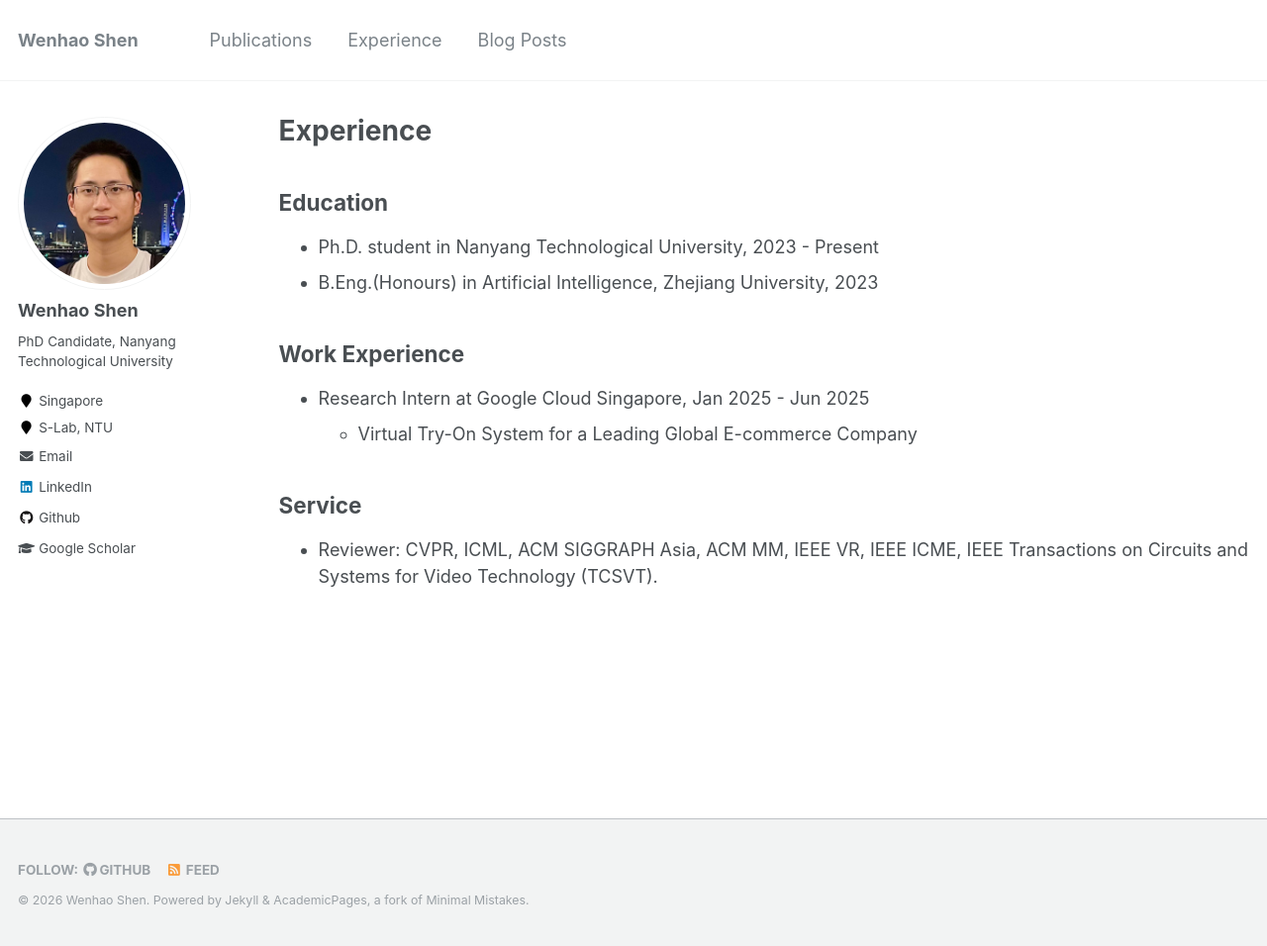
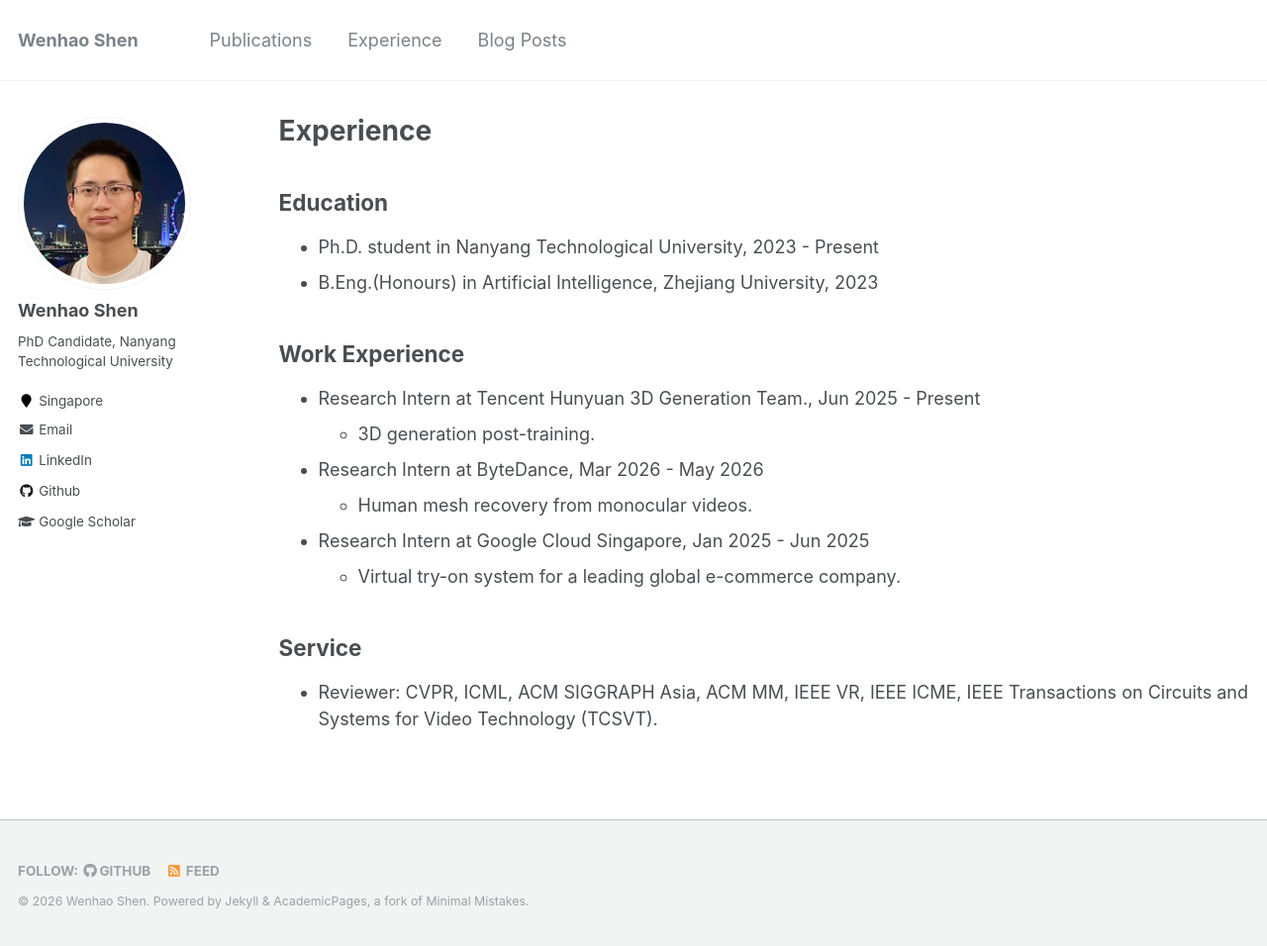
Before and after one commit to shenwenhao01/shenwenhao01.github.io, a Jekyll site: the page built from _pages/experience.md, in a window 1280 px wide and 956 px high. Shown: the whole window at 99% size. Built offline with Jekyll 4.4.1, drawn with Linux system fonts in a browser that asks for light colours.

Commit message:
update 2026.07.13

```diff
--- a/_config.yml
+++ b/_config.yml
@@ -84,7 +84,7 @@ author:
   avatar           : "profile.jpg"
   bio              : "PhD Candidate, Nanyang Technological University"
   location         : "Singapore"
-  employer         : "S-Lab, NTU"
+  employer         : # "NTU"
   pubmed           :
   googlescholar    : "https://scholar.google.com/citations?user=F0UvaMwAAAAJ"
   email            : "wenhao005@e.ntu.edu.sg"
--- a/_pages/experience.md
+++ b/_pages/experience.md
@@ -13,8 +13,14 @@ author_profile: true
 
 
 ## Work Experience
+* Research Intern at Tencent Hunyuan 3D Generation Team., Jun 2025 - Present
+  * 3D generation post-training.
+
+* Research Intern at ByteDance, Mar 2026 - May 2026
+  * Human mesh recovery from monocular videos.
+
 * Research Intern at Google Cloud Singapore, Jan 2025 - Jun 2025
-  * Virtual Try-On System for a Leading Global E-commerce Company
+  * Virtual try-on system for a leading global e-commerce company.
 
 ## Service
 * Reviewer: CVPR, ICML, ACM SIGGRAPH Asia, ACM MM, IEEE VR, IEEE ICME, IEEE Transactions on Circuits and Systems for Video Technology (TCSVT).
```
Also changed, not shown: _pages/about.md (+1 -1 lines).
